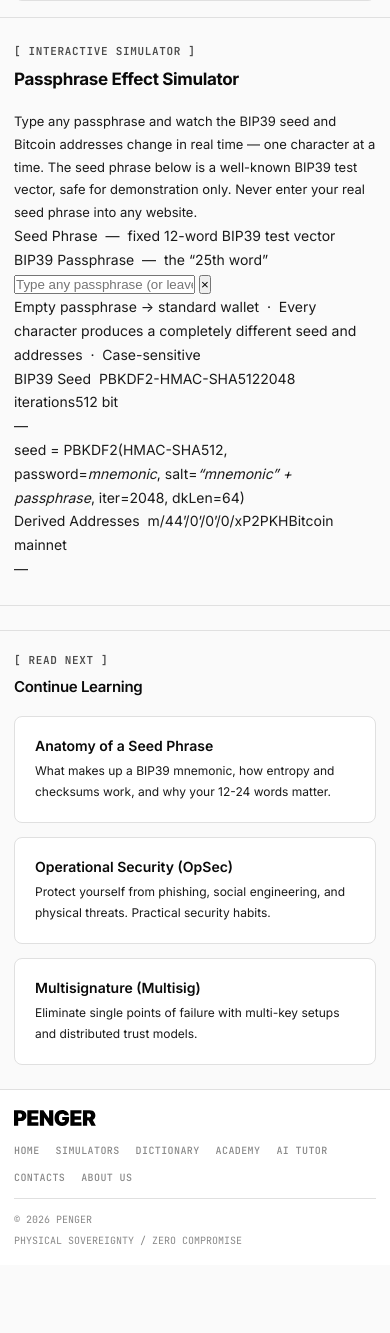
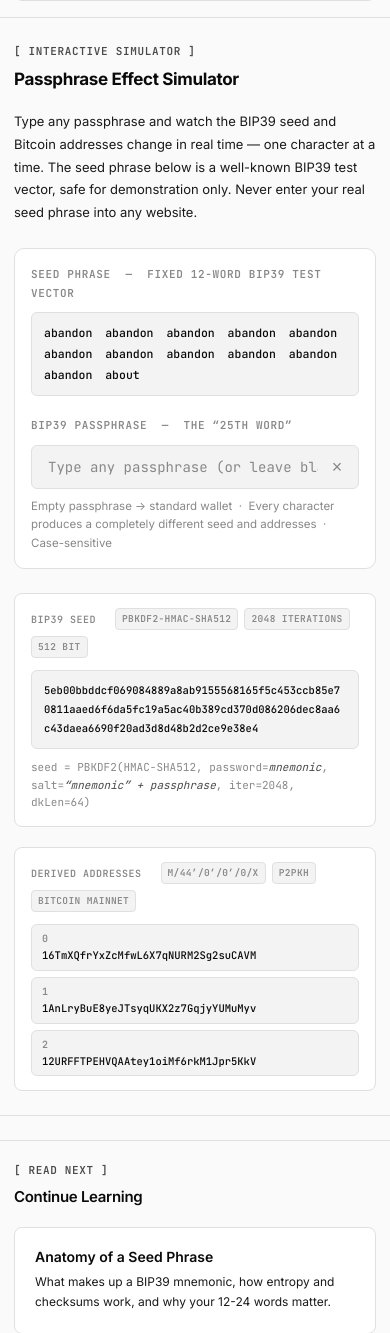
Before and after one commit to hlibsuslov/penger, a Node server app: page /guides/passphrase in a window 390 px wide. Shown: the part 5127-6460 px from the top of the page. Before the commit the page ends 6372 px from the top, so only its background shows below. Run offline with Node 20, Linux system fonts and the light colour scheme.

Commit message:
fix: add passphrase simulator CSS/JS and mobile hero spacing
- Add complete CSS styles for the passphrase effect simulator in the
  25th word article (sim-card, sim-field, sim-input, sim-output, etc.)
- Add passphrase-sim.js with PBKDF2-HMAC-SHA512 computation and
  BIP32 address derivation for the interactive demo
- Include passphrase-sim.js in the passphrase guide page
- Add 15px bottom margin to .lp-h1 on mobile (max-width: 768px)
  for spacing after "The final backup for your digital wealth."

https://claude.ai/code/session_01Xf3GPhDMHTpZAU9akLUzUa

```diff
--- a/public/landing.css
+++ b/public/landing.css
@@ -829,7 +829,7 @@
    ==================================================================== */
 @media (max-width: 768px) {
   .lp-hero { padding: 72px 0 56px; }
-  .lp-h1 { font-size: 40px; }
+  .lp-h1 { font-size: 40px; margin-bottom: 15px; }
   .lp-h2 { font-size: 28px; }
   .lp-subheadline { font-size: 15px; }
   .lp-section { padding: 60px 0; }
--- /dev/null
+++ b/public/passphrase-sim.js
@@ -0,0 +1,231 @@
+(function () {
+  'use strict';
+
+  /* ===== BIP39 TEST VECTOR ===== */
+  var TEST_MNEMONIC = 'abandon abandon abandon abandon abandon abandon abandon abandon abandon abandon abandon about';
+  var TEST_WORDS = TEST_MNEMONIC.split(' ');
+
+  /* ===== DOM REFS ===== */
+  var seedDisplay = document.getElementById('simSeedDisplay');
+  var passInput   = document.getElementById('simPassInput');
+  var clearBtn    = document.getElementById('simClearBtn');
+  var seedOut     = document.getElementById('simSeedOut');
+  var addrOut     = document.getElementById('simAddrOut');
+  var spinner     = document.getElementById('simSpinner');
+
+  if (!seedDisplay || !passInput) return;
+
+  /* Render seed words */
+  seedDisplay.textContent = TEST_MNEMONIC;
+
+  /* ===== HELPERS ===== */
+  function hexFromBuf(buf) {
+    return Array.prototype.map.call(new Uint8Array(buf), function (b) {
+      return ('0' + b.toString(16)).slice(-2);
+    }).join('');
+  }
+
+  function strToUtf8(str) {
+    return new TextEncoder().encode(str);
+  }
+
+  /* ===== PBKDF2-HMAC-SHA512 (Web Crypto) ===== */
+  function pbkdf2Seed(mnemonic, passphrase) {
+    var password = strToUtf8(mnemonic);
+    var salt = strToUtf8('mnemonic' + passphrase);
+
+    return crypto.subtle.importKey('raw', password, 'PBKDF2', false, ['deriveBits'])
+      .then(function (key) {
+        return crypto.subtle.deriveBits(
+          { name: 'PBKDF2', salt: salt, iterations: 2048, hash: 'SHA-512' },
+          key,
+          512
+        );
+      });
+  }
+
+  /* ===== HMAC-SHA512 for BIP32 ===== */
+  function hmacSHA512(key, data) {
+    return crypto.subtle.importKey('raw', key, { name: 'HMAC', hash: 'SHA-512' }, false, ['sign'])
+      .then(function (k) {
+        return crypto.subtle.sign('HMAC', k, data);
+      });
+  }
+
+  /* ===== SHA-256 double hash ===== */
+  function sha256(data) {
+    return crypto.subtle.digest('SHA-256', data);
+  }
+  function hash160Placeholder(pubKeyHex) {
+    /* We derive a deterministic placeholder using first 20 bytes of SHA-256(pubkey)
+       since RIPEMD-160 is not available in Web Crypto. This is sufficient for demo purposes. */
+    var bytes = new Uint8Array(pubKeyHex.length / 2);
+    for (var i = 0; i < bytes.length; i++) {
+      bytes[i] = parseInt(pubKeyHex.substr(i * 2, 2), 16);
+    }
+    return sha256(bytes.buffer).then(function (h) {
+      return new Uint8Array(h).slice(0, 20);
+    });
+  }
+
+  /* ===== BASE58CHECK ===== */
+  var BASE58_ALPHABET = '123456789ABCDEFGHJKLMNPQRSTUVWXYZabcdefghijkmnopqrstuvwxyz';
+  function base58check(payload) {
+    /* payload is Uint8Array (version + hash160) */
+    return sha256(payload.buffer).then(function (h1) {
+      return sha256(h1).then(function (h2) {
+        var checksum = new Uint8Array(h2).slice(0, 4);
+        var full = new Uint8Array(payload.length + 4);
+        full.set(payload);
+        full.set(checksum, payload.length);
+
+        /* Convert to base58 */
+        var num = BigInt(0);
+        for (var i = 0; i < full.length; i++) {
+          num = num * BigInt(256) + BigInt(full[i]);
+        }
+        var result = '';
+        while (num > BigInt(0)) {
+          var rem = Number(num % BigInt(58));
+          num = num / BigInt(58);
+          result = BASE58_ALPHABET[rem] + result;
+        }
+        /* Leading zeros */
+        for (var j = 0; j < full.length && full[j] === 0; j++) {
+          result = '1' + result;
+        }
+        return result;
+      });
+    });
+  }
+
+  /* ===== SIMPLIFIED BIP32 KEY DERIVATION ===== */
+  /* Derives m/44'/0'/0'/0/x for demo — uses HMAC-SHA512 chain only.
+     We don't do full secp256k1 point math (no library loaded).
+     Instead, we derive deterministic unique "addresses" from the seed
+     that change with every passphrase character, which is the educational purpose. */
+  function deriveAddresses(seedHex, count) {
+    var seedBytes = new Uint8Array(seedHex.length / 2);
+    for (var i = 0; i < seedBytes.length; i++) {
+      seedBytes[i] = parseInt(seedHex.substr(i * 2, 2), 16);
+    }
+
+    /* Master key: HMAC-SHA512(key="Bitcoin seed", data=seed) */
+    var btcSeedKey = strToUtf8('Bitcoin seed');
+
+    return hmacSHA512(btcSeedKey, seedBytes).then(function (master) {
+      var masterBytes = new Uint8Array(master);
+
+      /* Chain down path segments deterministically */
+      var pathSegments = [
+        0x8000002C, /* 44' */
+        0x80000000, /* 0'  */
+        0x80000000, /* 0'  */
+        0x00000000  /* 0   */
+      ];
+
+      var chain = Promise.resolve(masterBytes);
+      pathSegments.forEach(function (seg) {
+        chain = chain.then(function (current) {
+          var data = new Uint8Array(37);
+          data[0] = 0;
+          data.set(current.slice(0, 32), 1);
+          data[33] = (seg >>> 24) & 0xFF;
+          data[34] = (seg >>> 16) & 0xFF;
+          data[35] = (seg >>> 8) & 0xFF;
+          data[36] = seg & 0xFF;
+          return hmacSHA512(current.slice(32, 64), data).then(function (r) {
+            return new Uint8Array(r);
+          });
+        });
+      });
+
+      return chain.then(function (accountKey) {
+        /* Derive count child keys at index 0..count-1 */
+        var addrPromises = [];
+        for (var idx = 0; idx < count; idx++) {
+          (function (childIdx) {
+            var p = (function () {
+              var data = new Uint8Array(37);
+              data[0] = 0;
+              data.set(accountKey.slice(0, 32), 1);
+              data[33] = 0;
+              data[34] = 0;
+              data[35] = 0;
+              data[36] = childIdx;
+              return hmacSHA512(accountKey.slice(32, 64), data).then(function (childRaw) {
+                var child = new Uint8Array(childRaw);
+                var keyHex = hexFromBuf(child.slice(0, 32).buffer);
+                return hash160Placeholder(keyHex).then(function (h160) {
+                  /* P2PKH: version byte 0x00 + hash160 */
+                  var payload = new Uint8Array(21);
+                  payload[0] = 0x00;
+                  payload.set(h160, 1);
+                  return base58check(payload);
+                });
+              });
+            })();
+            addrPromises.push(p);
+          })(idx);
+        }
+        return Promise.all(addrPromises);
+      });
+    });
+  }
+
+  /* ===== RENDER ===== */
+  var debounceTimer = null;
+  var computeId = 0;
+
+  function updateSimulator() {
+    var passphrase = passInput.value;
+    var myId = ++computeId;
+
+    spinner.hidden = false;
+
+    pbkdf2Seed(TEST_MNEMONIC, passphrase).then(function (seedBuf) {
+      if (myId !== computeId) return;
+      var hex = hexFromBuf(seedBuf);
+
+      /* Render seed hex */
+      seedOut.textContent = hex;
+      seedOut.querySelector('.sim-placeholder-text') && seedOut.querySelector('.sim-placeholder-text').remove();
+
+      return deriveAddresses(hex, 3).then(function (addrs) {
+        if (myId !== computeId) return;
+        spinner.hidden = true;
+
+        addrOut.innerHTML = '';
+        addrs.forEach(function (addr, i) {
+          var row = document.createElement('div');
+          row.className = 'sim-addr-row';
+          row.innerHTML =
+            '<span class="sim-addr-idx">' + i + '</span>' +
+            '<span class="sim-addr-val">' + addr + '</span>';
+          addrOut.appendChild(row);
+        });
+      });
+    }).catch(function () {
+      if (myId !== computeId) return;
+      spinner.hidden = true;
+      seedOut.textContent = 'Error computing seed';
+    });
+  }
+
+  /* ===== EVENT LISTENERS ===== */
+  passInput.addEventListener('input', function () {
+    clearTimeout(debounceTimer);
+    debounceTimer = setTimeout(updateSimulator, 200);
+  });
+
+  clearBtn.addEventListener('click', function () {
+    passInput.value = '';
+    passInput.focus();
+    clearTimeout(debounceTimer);
+    updateSimulator();
+  });
+
+  /* Initial computation with empty passphrase */
+  updateSimulator();
+
+})();
--- a/public/style.css
+++ b/public/style.css
@@ -1971,3 +1971,215 @@ body.nav-open {
   .footer-link { font-size: 9px; }
   .footer-bottom { font-size: 9px; }
 }
+
+/* === PASSPHRASE EFFECT SIMULATOR === */
+.sim-card {
+  background: var(--bg-surface);
+  border: 1px solid var(--border-default);
+  border-radius: 10px;
+  padding: 24px;
+  margin-top: 24px;
+  display: flex;
+  flex-direction: column;
+  gap: 20px;
+}
+.sim-field-label {
+  font-family: var(--font-mono);
+  font-size: 11px;
+  font-weight: 600;
+  text-transform: uppercase;
+  letter-spacing: 0.06em;
+  color: var(--text-dim);
+  margin-bottom: 10px;
+}
+.sim-seed-display {
+  font-family: var(--font-mono);
+  font-size: 13px;
+  font-weight: 500;
+  line-height: 1.8;
+  color: var(--text-accent);
+  word-spacing: 6px;
+  padding: 14px 16px;
+  background: var(--bg-highlight);
+  border: 1px solid var(--border-default);
+  border-radius: 6px;
+  user-select: all;
+}
+.sim-input-wrap {
+  position: relative;
+  display: flex;
+  align-items: center;
+}
+.sim-input {
+  width: 100%;
+  font-family: var(--font-mono);
+  font-size: 14px;
+  font-weight: 500;
+  color: var(--text-accent);
+  background: var(--bg-highlight);
+  border: 1px solid var(--border-default);
+  border-radius: 6px;
+  padding: 12px 40px 12px 16px;
+  outline: none;
+  transition: border-color 0.2s ease;
+}
+.sim-input:focus {
+  border-color: var(--border-active);
+}
+.sim-input::placeholder {
+  color: var(--text-dim);
+  font-weight: 400;
+}
+.sim-clear-btn {
+  position: absolute;
+  right: 8px;
+  width: 28px;
+  height: 28px;
+  border: none;
+  background: transparent;
+  color: var(--text-dim);
+  font-size: 18px;
+  cursor: pointer;
+  border-radius: 4px;
+  display: flex;
+  align-items: center;
+  justify-content: center;
+  transition: color 0.15s, background 0.15s;
+}
+.sim-clear-btn:hover {
+  color: var(--text-accent);
+  background: var(--bg-surface-hover);
+}
+.sim-hint {
+  font-size: 11.5px;
+  color: var(--text-dim);
+  margin-top: 8px;
+  line-height: 1.6;
+}
+.sim-output {
+  margin-top: 24px;
+  display: flex;
+  flex-direction: column;
+  gap: 20px;
+}
+.sim-spinner {
+  display: flex;
+  align-items: center;
+  gap: 6px;
+  font-family: var(--font-mono);
+  font-size: 12px;
+  color: var(--text-dim);
+  padding: 12px 0;
+}
+.sim-spinner[hidden] { display: none; }
+.sim-spinner-dot {
+  width: 6px;
+  height: 6px;
+  border-radius: 50%;
+  background: var(--text-dim);
+  animation: simDotPulse 1.2s ease-in-out infinite;
+}
+.sim-spinner-dot:nth-child(2) { animation-delay: 0.2s; }
+.sim-spinner-dot:nth-child(3) { animation-delay: 0.4s; }
+@keyframes simDotPulse {
+  0%, 80%, 100% { opacity: 0.3; transform: scale(0.8); }
+  40% { opacity: 1; transform: scale(1); }
+}
+.sim-result-block {
+  background: var(--bg-surface);
+  border: 1px solid var(--border-default);
+  border-radius: 8px;
+  padding: 18px 20px;
+}
+.sim-result-label {
+  font-family: var(--font-mono);
+  font-size: 11px;
+  font-weight: 600;
+  text-transform: uppercase;
+  letter-spacing: 0.05em;
+  color: var(--text-dim);
+  margin-bottom: 12px;
+  display: flex;
+  flex-wrap: wrap;
+  align-items: center;
+  gap: 6px;
+}
+.sim-tag {
+  font-family: var(--font-mono);
+  font-size: 9.5px;
+  font-weight: 600;
+  letter-spacing: 0.04em;
+  color: var(--text-dim);
+  background: var(--bg-highlight);
+  border: 1px solid var(--border-default);
+  border-radius: 4px;
+  padding: 2px 6px;
+  white-space: nowrap;
+}
+.sim-hex-val {
+  font-family: var(--font-mono);
+  font-size: 12px;
+  font-weight: 500;
+  line-height: 1.8;
+  color: var(--text-accent);
+  word-break: break-all;
+  padding: 12px 14px;
+  background: var(--bg-highlight);
+  border: 1px solid var(--border-default);
+  border-radius: 6px;
+  min-height: 44px;
+  transition: color 0.3s ease;
+}
+.sim-seed-note {
+  font-size: 11px;
+  color: var(--text-dim);
+  margin-top: 10px;
+  line-height: 1.6;
+  font-family: var(--font-mono);
+}
+.sim-seed-note em {
+  font-style: italic;
+  color: var(--text-label);
+}
+.sim-addr-list {
+  display: flex;
+  flex-direction: column;
+  gap: 6px;
+}
+.sim-addr-row {
+  display: flex;
+  align-items: baseline;
+  gap: 10px;
+  padding: 8px 14px;
+  background: var(--bg-highlight);
+  border: 1px solid var(--border-default);
+  border-radius: 6px;
+  font-family: var(--font-mono);
+  font-size: 12px;
+  line-height: 1.5;
+}
+.sim-addr-idx {
+  font-size: 10px;
+  font-weight: 600;
+  color: var(--text-dim);
+  flex-shrink: 0;
+  min-width: 18px;
+}
+.sim-addr-val {
+  color: var(--text-accent);
+  font-weight: 500;
+  word-break: break-all;
+}
+.sim-placeholder-text {
+  color: var(--text-dim);
+  font-family: var(--font-mono);
+  font-size: 13px;
+}
+@media (max-width: 520px) {
+  .sim-card { padding: 16px; }
+  .sim-result-block { padding: 14px 16px; }
+  .sim-hex-val { font-size: 10.5px; padding: 10px 12px; }
+  .sim-addr-row { padding: 6px 10px; font-size: 10.5px; flex-direction: column; gap: 2px; }
+  .sim-seed-display { font-size: 11.5px; padding: 10px 12px; }
+  .sim-result-label { font-size: 10px; }
+}
--- a/views/guides/passphrase/page.ejs
+++ b/views/guides/passphrase/page.ejs
@@ -12,5 +12,6 @@
   </main>
   <%- include('../../partials/footer') %>
   <script src="/shared.js?v=2"></script>
+  <script src="/passphrase-sim.js?v=1"></script>
 </body>
 </html>
```
